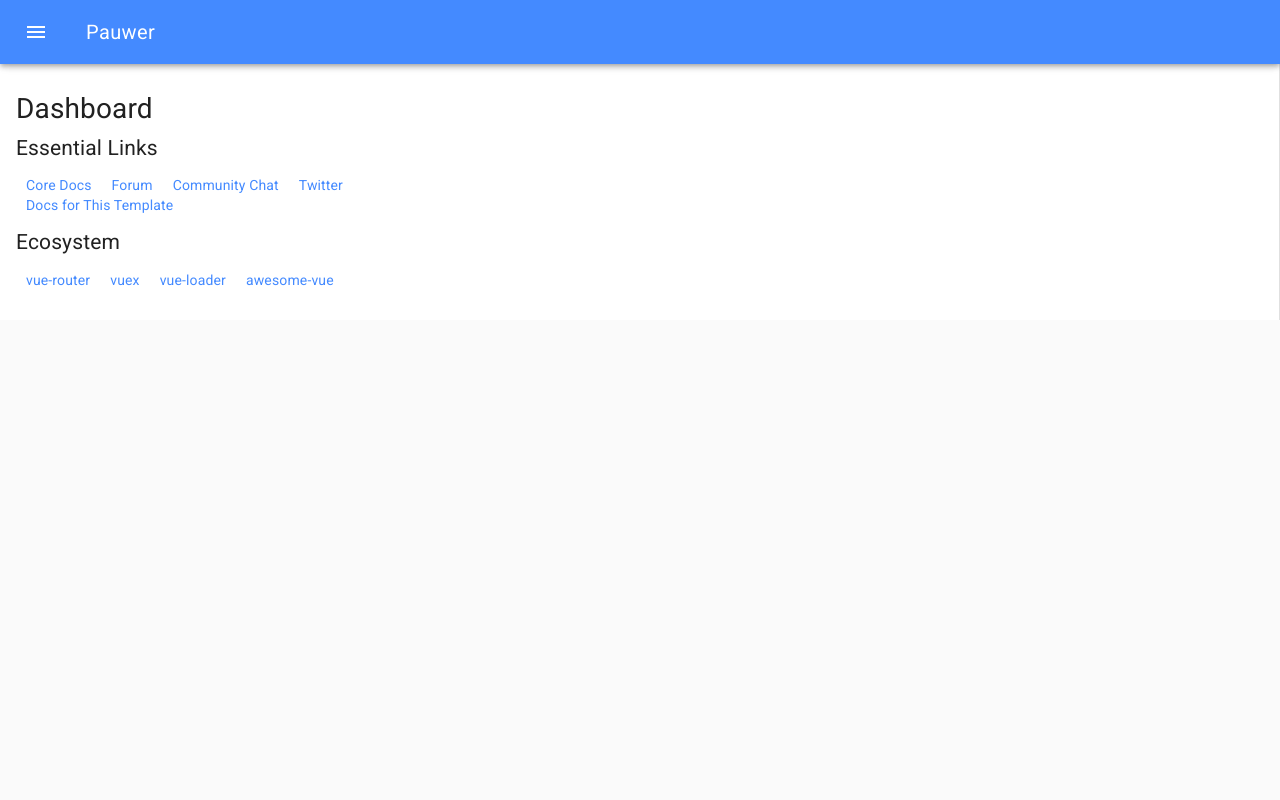
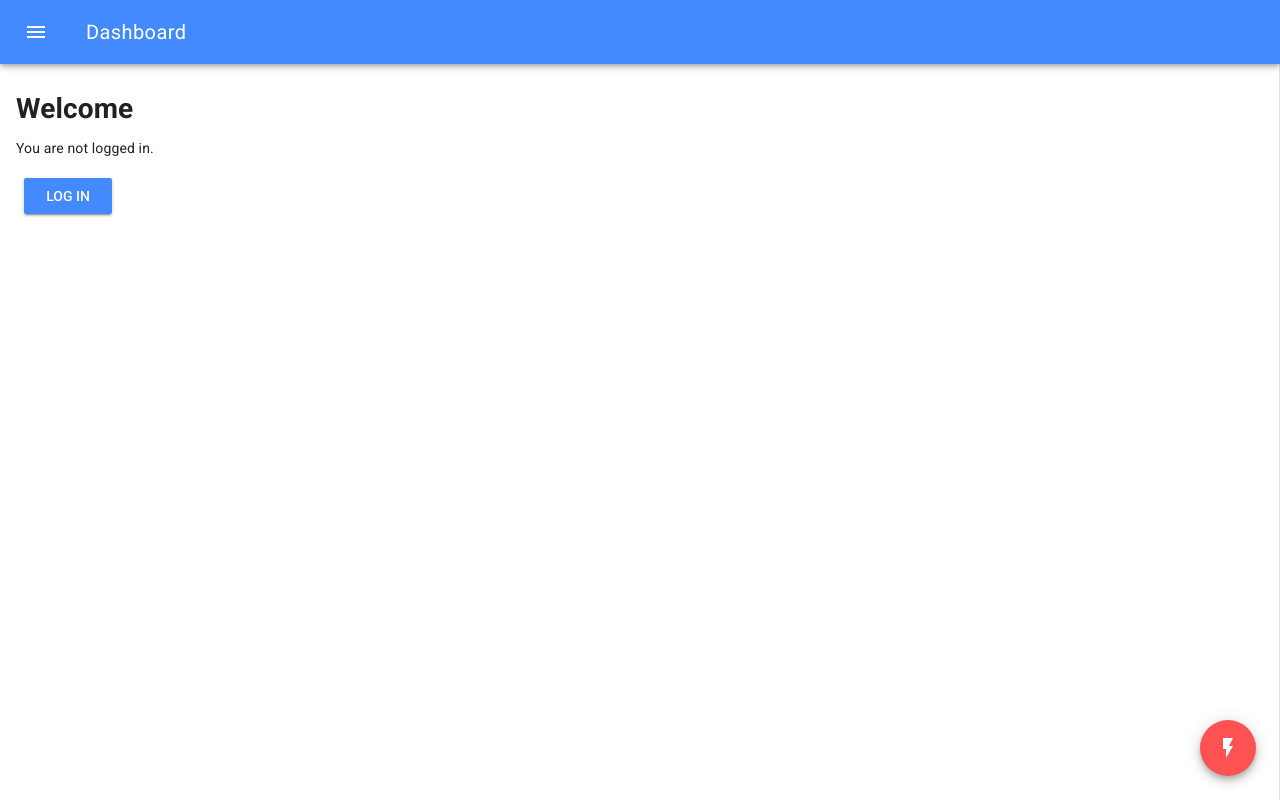
Before and after one commit to Blockchaingers/pauwer, a Vue app in the folder app/: page / in a window 1280 px wide. Built offline with nearby package versions, Linux system fonts and the light colour scheme.

Commit message:
api & frontend

```diff
--- a/app/package.json
+++ b/app/package.json
@@ -44,6 +44,7 @@
     "friendly-errors-webpack-plugin": "^1.6.1",
     "html-webpack-plugin": "^2.30.1",
     "node-notifier": "^5.1.2",
+    "node-sass": "^4.8.3",
     "optimize-css-assets-webpack-plugin": "^3.2.0",
     "ora": "^1.2.0",
     "portfinder": "^1.0.13",
@@ -51,6 +52,7 @@
     "postcss-loader": "^2.0.8",
     "postcss-url": "^7.2.1",
     "rimraf": "^2.6.0",
+    "sass-loader": "^6.0.7",
     "semver": "^5.3.0",
     "shelljs": "^0.7.6",
     "uglifyjs-webpack-plugin": "^1.1.1",
--- a/app/src/App.vue
+++ b/app/src/App.vue
@@ -2,60 +2,79 @@
   <div id="app">
     <md-app>
       <md-app-toolbar class="md-primary">
-        <md-button class="md-icon-button" @click="menuVisible = !menuVisible">
+        <md-button class="md-icon-button" to="/connections" v-if="this.$route.name == 'Connection'">
+          <md-icon>arrow_back</md-icon>
+        </md-button>
+        <md-button class="md-icon-button" @click="toggleMenu" v-else>
           <md-icon>menu</md-icon>
         </md-button>
-        <span class="md-title">Pauwer</span>
+        <h1 class="md-title" style="flex: 1">{{ this.$route.name }}</h1>
+        <!-- <md-avatar class="md-avatar-icon md-small">
+          <md-icon>person</md-icon>
+        </md-avatar> -->
       </md-app-toolbar>
 
       <md-app-drawer :md-active.sync="menuVisible">
-          <md-toolbar class="md-transparent" md-elevation="0">Navigation</md-toolbar>
-
+        <md-toolbar class="md-transparent" md-elevation="0">
+          <span class="md-title">Pauwer</span>
+        </md-toolbar>
         <md-list>
-            <md-list-item>
-              <md-icon>move_to_inbox</md-icon>
-              <span class="md-list-item-text">Inbox</span>
+          <md-list-item to="#">
+            <md-icon>camera_alt</md-icon>
+            <span class="md-list-item-text">Connect</span>
           </md-list-item>
 
-            <md-list-item>
-              <md-icon>send</md-icon>
-              <span class="md-list-item-text">Sent Mail</span>
+          <md-list-item to="/">
+            <md-icon>dashboard</md-icon>
+            <span class="md-list-item-text">Dashboard</span>
           </md-list-item>
 
-            <md-list-item>
-              <md-icon>delete</md-icon>
-              <span class="md-list-item-text">Trash</span>
-            </md-list-item>
-
-            <md-list-item>
-              <md-icon>error</md-icon>
-              <span class="md-list-item-text">Spam</span>
+          <md-list-item to="/connections">
+            <md-icon>list</md-icon>
+            <span class="md-list-item-text">Connections</span>
           </md-list-item>
         </md-list>
       </md-app-drawer>
 
       <md-app-content>
         <router-view/>
+        <md-speed-dial class="md-bottom-right" md-direction="top">
+          <md-speed-dial-target>
+            <md-icon>flash_on</md-icon>
+          </md-speed-dial-target>
+
+          <md-speed-dial-content>
+            <md-button class="md-icon-button">
+              <md-icon>search</md-icon>
+            </md-button>
+
+            <md-button class="md-icon-button">
+              <md-icon>camera_alt</md-icon>
+            </md-button>
+          </md-speed-dial-content>
+        </md-speed-dial>
       </md-app-content>
+
     </md-app>
   </div>
 </template>
-
-<nav class="app-nav">
-  <ul>
-    <li><router-link to="/">Dashboard</router-link></li>
-    <li><router-link to="/profile">Profile</router-link></li>
-  </ul>
-</nav>
 
 <script>
 export default {
   name: 'Pauwer',
   data: () => ({
     menuVisible: false
-  })
+  }),
+  methods: {
+    toggleMenu () {
+      this.menuVisible = !this.menuVisible
+    }
+  }
 }
 </script>
 
-<style>
+<style lang="scss">
+  .md-app {
+    min-height: 100vh;
+  }
 </style>
--- /dev/null
+++ b/app/src/components/Contracts.vue
@@ -0,0 +1,48 @@
+<template>
+  <md-list>
+    <md-list-item to="/connections/275328964">
+      <md-icon class="md-primary">flash_on</md-icon>
+      <div class="md-list-item-text">
+        <span>Home</span>
+        <span class="md-caption">275328964</span>
+      </div>
+    </md-list-item>
+
+    <md-list-item to="/socket/1216563">
+      <md-icon class="md-primary">flash_on</md-icon>
+      <div class="md-list-item-text">
+        <span>eCar charging pole</span>
+        <span class="md-caption">1216563</span>
+      </div>
+    </md-list-item>
+
+    <md-list-item to="/socket/a2yu39a">
+      <md-icon class="md-primary">flash_on</md-icon>
+      <div class="md-list-item-text">
+        <span>Socket a2yu39a</span>
+      </div>
+    </md-list-item>
+
+    <md-list-item class="md-inset" to="/socket/3894a740a0">
+      <div class="md-list-item-text">
+        <span>Camper</span>
+        <span class="md-caption">3894a740a0</span>
+      </div>
+    </md-list-item>
+
+    <md-list-item class="md-inset" to="/socket/33789fyh73b">
+      <div class="md-list-item-text">
+        <span>AirBnB</span>
+        <span class="md-caption">33789fyh73b</span>
+      </div>
+    </md-list-item>
+  </md-list>
+</template>
+
+<script>
+export default {
+}
+</script>
+
+<style scoped>
+</style>
--- a/app/src/components/Dashboard.vue
+++ b/app/src/components/Dashboard.vue
@@ -1,94 +1,28 @@
 <template>
-  <div class="hello">
-    <h1>{{ msg }}</h1>
-    <h2>Essential Links</h2>
-    <ul>
-      <li>
-        <a
-          href="https://vuejs.org"
-          target="_blank"
-        >
-          Core Docs
-        </a>
-      </li>
-      <li>
-        <a
-          href="https://forum.vuejs.org"
-          target="_blank"
-        >
-          Forum
-        </a>
-      </li>
-      <li>
-        <a
-          href="https://chat.vuejs.org"
-          target="_blank"
-        >
-          Community Chat
-        </a>
-      </li>
-      <li>
-        <a
-          href="https://twitter.com/vuejs"
-          target="_blank"
-        >
-          Twitter
-        </a>
-      </li>
-      <br>
-      <li>
-        <a
-          href="http://vuejs-templates.github.io/webpack/"
-          target="_blank"
-        >
-          Docs for This Template
-        </a>
-      </li>
-    </ul>
-    <h2>Ecosystem</h2>
-    <ul>
-      <li>
-        <a
-          href="http://router.vuejs.org/"
-          target="_blank"
-        >
-          vue-router
-        </a>
-      </li>
-      <li>
-        <a
-          href="http://vuex.vuejs.org/"
-          target="_blank"
-        >
-          vuex
-        </a>
-      </li>
-      <li>
-        <a
-          href="http://vue-loader.vuejs.org/"
-          target="_blank"
-        >
-          vue-loader
-        </a>
-      </li>
-      <li>
-        <a
-          href="https://github.com/vuejs/awesome-vue"
-          target="_blank"
-        >
-          awesome-vue
-        </a>
-      </li>
-    </ul>
+  <div>
+    <h1>{{ title }}</h1>
+    <p v-if="!loggedIn">You are not logged in.</p>
+    <md-button class="md-raised" v-bind:class="{ 'md-primary': !loggedIn, '': loggedIn }" v-on:click="logIn" v-if="!loggedIn">Log in</md-button>
   </div>
 </template>
 
 <script>
 export default {
-  name: 'HelloWorld',
+  methods: {
+    logIn: function () {
+      var vm = this
+      vm.loggedIn = true
+      this.title = 'Dries Van Bever'
+    }
+  },
   data () {
     return {
-      msg: 'Dashboard'
+      loggedIn: false,
+      pid: '72324',
+      name: 'Dries Van Bever',
+      title: 'Welcome',
+      subtitle: 'You are not logged in.',
+      responseMsg: null
     }
   }
 }
@@ -96,18 +30,4 @@ export default {
 
 <!-- Add "scoped" attribute to limit CSS to this component only -->
 <style scoped>
-h1, h2 {
-  font-weight: normal;
-}
-ul {
-  list-style-type: none;
-  padding: 0;
-}
-li {
-  display: inline-block;
-  margin: 0 10px;
-}
-a {
-  color: #42b983;
-}
 </style>
--- a/app/src/components/Profile.vue
+++ b/app/src/components/Profile.vue
@@ -1,17 +1,35 @@
 <template>
-  <div class="hello">
-    <h1>{{ msg }}</h1>
-    <p>Profile name</p>
-    <p>Profile ID 72324</p>
+  <div>
+    <h1>Welcome</h1>
+    <p>{{ subtitle }}</p>
+    <md-button class="md-raised" v-bind:class="{ 'md-primary': !loggedIn, '': loggedIn }" v-on:click="authAction">{{ loggedIn ? 'Log out' : 'Log in' }}</md-button>
   </div>
 </template>
 
 <script>
 export default {
-  name: 'Profile',
+  methods: {
+    authAction: function () {
+      this.loggedIn ? this.logOut() : this.logIn()
+    },
+    logIn: function () {
+      var vm = this
+      vm.loggedIn = true
+      this.subtitle = this.name
+    },
+    logOut: function () {
+      var vm = this
+      vm.loggedIn = false
+      this.subtitle = 'You are not logged in.'
+    }
+  },
   data () {
     return {
-      msg: 'Profile'
+      loggedIn: false,
+      pid: '72324',
+      name: 'Dries Van Bever',
+      subtitle: 'You are not logged in.',
+      responseMsg: null
     }
   }
 }
@@ -19,18 +37,4 @@ export default {
 
 <!-- Add "scoped" attribute to limit CSS to this component only -->
 <style scoped>
-h1, h2 {
-  font-weight: normal;
-}
-ul {
-  list-style-type: none;
-  padding: 0;
-}
-li {
-  display: inline-block;
-  margin: 0 10px;
-}
-a {
-  color: #42b983;
-}
 </style>
--- a/app/src/components/Socket.vue
+++ b/app/src/components/Socket.vue
@@ -1,7 +1,7 @@
 <template>
-  <div class="pauwer-app socket-page">
-    <h1>Socket</h1>
-    <p class="md-caption">ID {{ sid }}</p>
+  <div class="">
+    <h1>Socket {{ sid }}</h1>
+    <p class="md-caption">{{ sid }}</p>
     <!-- <p>{{ socketActive ? 'Stop' : 'Start' }} using this socket.</p> -->
     <md-button class="md-raised md-elevation-6" v-bind:class="{ 'md-primary': !socketActive, 'md-accent': socketActive }" v-on:click="toggleSocket">{{ socketActive ? 'Stop' : 'Start' }}</md-button>
     <p>{{ responseMsg }}</p>
@@ -10,7 +10,6 @@
 
 <script>
 export default {
-  name: 'Socket',
   methods: {
     toggleSocket: function (e) {
       var vm = this
@@ -41,24 +40,4 @@ export default {
 
 <!-- Add "scoped" attribute to limit CSS to this component only -->
 <style scoped>
-.md-button{
-  width: 300px;
-  height: 50px;
-  font-size: 1.2em;
-}
-h1, h2 {
-  font-weight: normal;
-  text-align: cernter;
-}
-ul {
-  list-style-type: none;
-  padding: 0;
-}
-li {
-  display: inline-block;
-  margin: 0 10px;
-}
-a {
-  color: #42b983;
-}
 </style>
--- a/app/src/router/index.js
+++ b/app/src/router/index.js
@@ -1,8 +1,10 @@
 import Vue from 'vue'
 import Router from 'vue-router'
+
 import Dashboard from '@/components/Dashboard'
 import Socket from '@/components/Socket'
 import Profile from '@/components/Profile'
+import Contracts from '@/components/Contracts'
 
 Vue.use(Router)
 
@@ -23,6 +25,16 @@ export default new Router({
       path: '/profile',
       name: 'Profile',
       component: Profile
+    },
+    {
+      path: '/connections',
+      name: 'My connections',
+      component: Contracts
+    },
+    {
+      path: '/connections/:sid',
+      name: 'Connection',
+      component: Socket
     }
   ]
 })
```
Also changed, not shown: 2 other files (tests, documents, lock files or other folders). Lines whose indentation alone changed are shown as unchanged.
